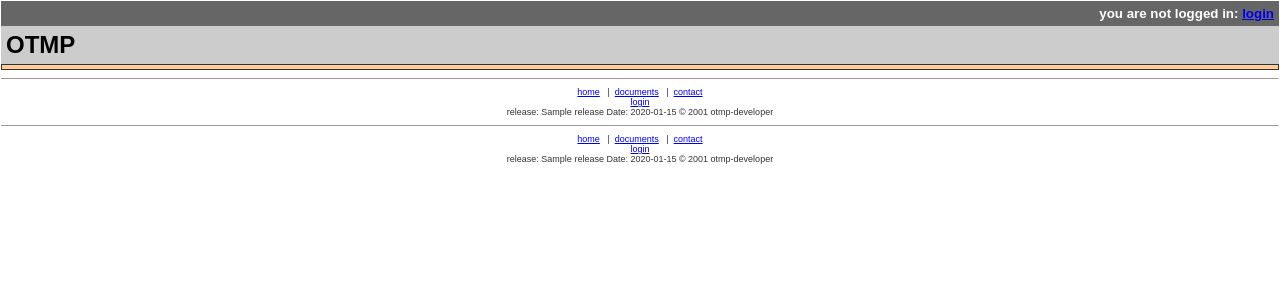
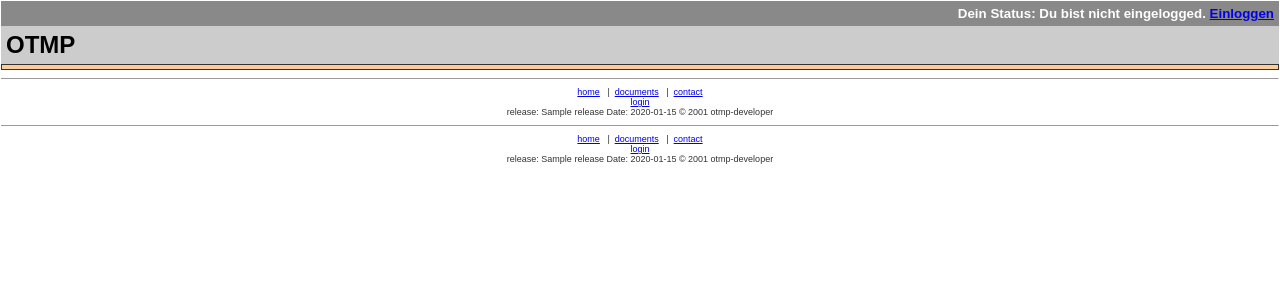
Before and after one commit to BackupTheBerlios/otmp, a PHP site: template Release1/templates/footer.php in a window 1280 px wide. Shown: the top 300 px of the page. Run offline with PHP 8.4, Linux system fonts and the light colour scheme; the template is opened without the code that fills it: most values are stand-ins (such as "Sample title", 1, 10 or a date in 2020); data that the repository does not hold is empty.

Commit message:
Verschönert

```diff
--- a/Release1/templates/header.php
+++ b/Release1/templates/header.php
@@ -1,8 +1,8 @@
 <?
 /*
 * $Source: /home/xubuntu/berlios_backup/github/tmp-cvs/otmp/Repository/Release1/templates/header.php,v $
-* $Revision: 1.2 $
-* $Id: header.php,v 1.2 2001/11/29 19:01:00 hifix Exp $
+* $Revision: 1.3 $
+* $Id: header.php,v 1.3 2001/12/09 13:34:26 darkpact Exp $
 *
 *
 * ToDo:
@@ -21,12 +21,12 @@
 
 <body bgcolor="#FFFFFF" leftmargin="3" topmargin="1" marginwidth="1">
 <table width="100%" border="0" cellspacing="0" cellpadding="5">
-  <tr bgcolor="#666666">
+  <tr bgcolor="#898989">
     <td><div align="right"><b><font color="#FFFFFF">
     <? if ( isset($session['userid']) ){ ?>
-        you are logged in as: <?=$session['username']?>
+        Dein Status: Eingelogged als <?=$session['username']?>
     <? } else { ?>
-        you are not logged in: <a href="<?=$CFG->wwwroot?>/user/login.php">login</a>
+        Dein Status: Du bist nicht eingelogged. <a href="<?=$CFG->wwwroot?>/user/login.php">Einloggen</a>
     <? } ?>
     </font></b></div></td>
   </tr>
```
